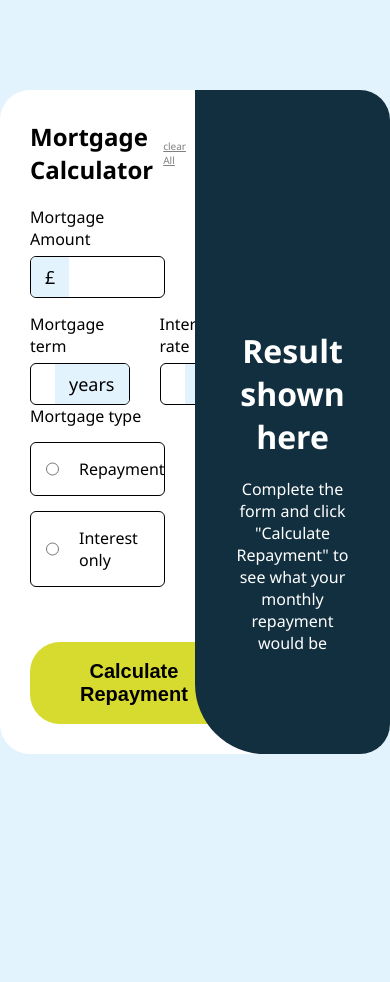
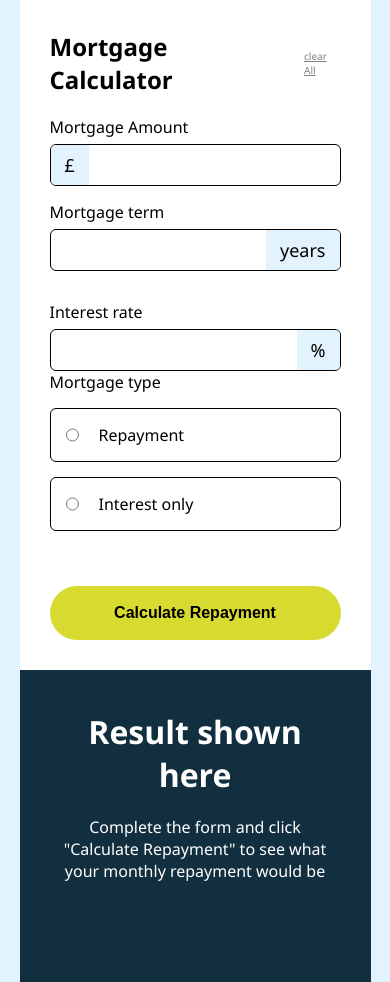
Before and after one commit to highfee/Mortgage-calculator, a plain HTML site: page index.html in a window 390 px wide. Before the commit the page ends 844 px from the top, so only its background shows below. Drawn offline with Linux system fonts and the light colour scheme.

Commit message:
Update style.css

```diff
--- a/style.css
+++ b/style.css
@@ -112,3 +112,26 @@ input[type="radio"] {
   font-size: 20px;
   font-weight: 600;
 }
+
+@media screen and (max-width: 768px) {
+  main {
+    flex-direction: column;
+    width: 90%;
+    border-radius: 0;
+  }
+
+  main > section {
+    width: 100%;
+  }
+
+  .two {
+    flex-direction: column;
+  }
+  .data {
+    border-radius: 0;
+  }
+  .form button {
+    width: 100%;
+    font-size: 16px;
+  }
+}
```
